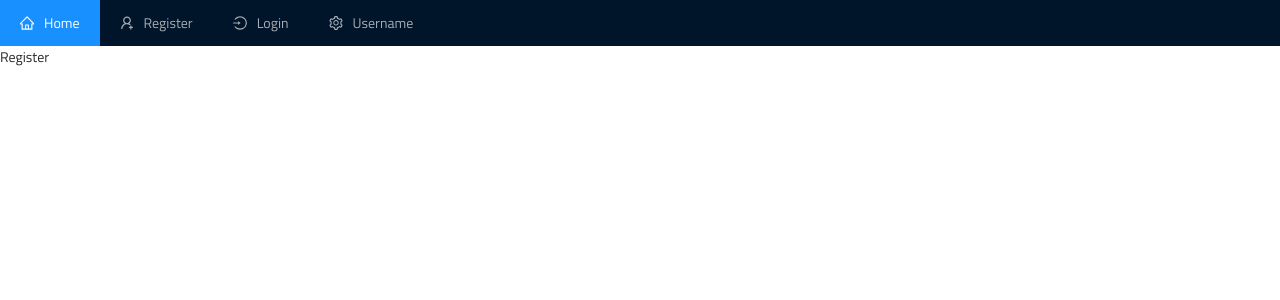
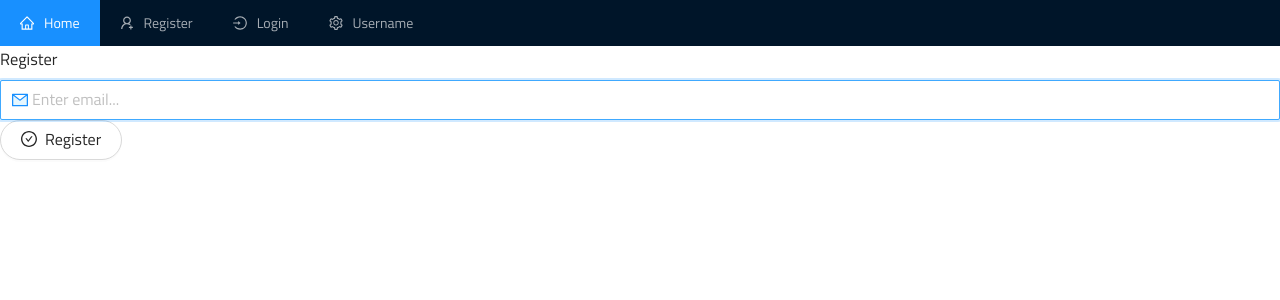
Before and after one commit to Belchenkov/mern-ecommerce, a React (Create React App) app in the folder client/: page /register in a window 1280 px wide. Shown: the top 300 px of the page. Built offline with nearby package versions, Linux system fonts and the light colour scheme.

Commit message:
Register Form

```diff
--- a/client/src/pages/auth/Register.js
+++ b/client/src/pages/auth/Register.js
@@ -1,9 +1,55 @@
-import React from 'react';
+import React, { useState } from 'react';
+import { MailTwoTone, CheckCircleOutlined } from "@ant-design/icons";
+import { Button, Input } from "antd";
 
 const Register = () => {
+    const [email, setEmail] = useState('');
+
+    const handleSubmit = e => {
+        e.preventDefault(e);
+
+        console.log(email)
+    };
+
+    const registerForm = () => {
+        return (
+            <form
+                className="text-center"
+                onSubmit={handleSubmit}
+            >
+                <Input
+                    size="large"
+                    type="email"
+                    placeholder="Enter email..."
+                    prefix={<MailTwoTone />}
+                    value={email}
+                    onChange={e => setEmail(e.target.value)}
+                    onPressEnter={handleSubmit}
+                    autoFocus
+                    allowClear
+                />
+                <Button
+                    className="mt-3 btn btn-raised btn-success"
+                    type="submit"
+                    shape="round"
+                    icon={<CheckCircleOutlined />}
+                    size="large"
+                    loading={false}
+                >
+                    Register
+                </Button>
+            </form>
+        )
+    };
+
     return (
-        <div>
-            Register
+        <div className="container p-5">
+            <div className="row">
+                <div className="col-md-6 offset-md-3 text-center">
+                    <h3>Register</h3>
+                    { registerForm() }
+                </div>
+            </div>
         </div>
     );
 };
```
